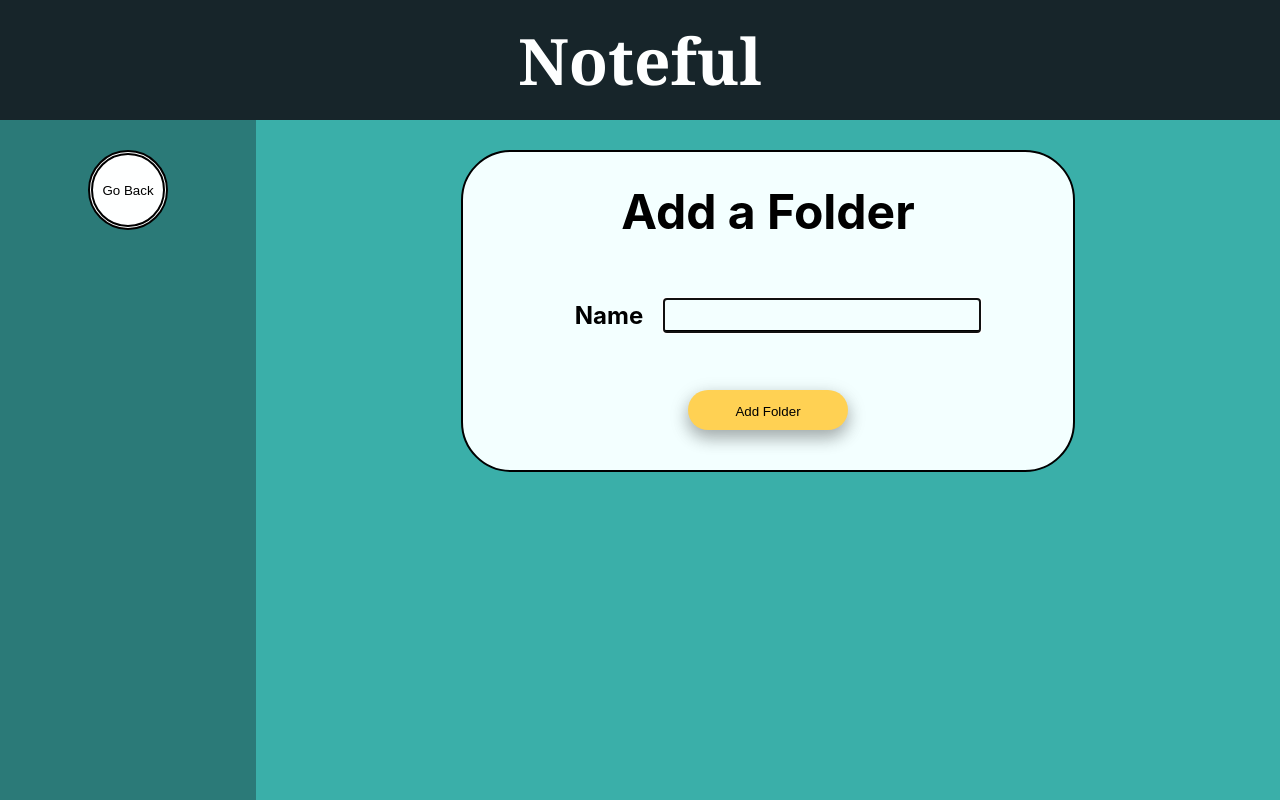
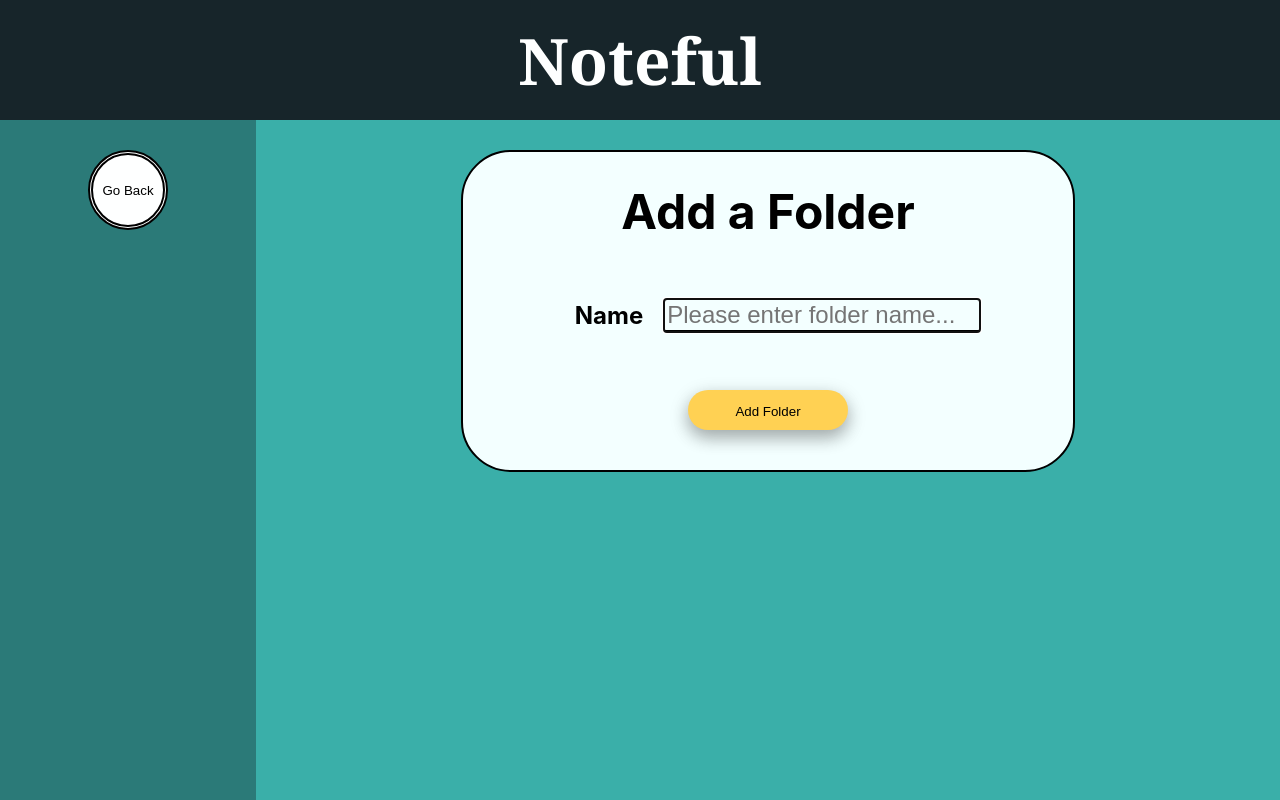
Before and after one commit to LSunny5/noteful, a React (Create React App) app: page /addFolder in a window 1280 px wide. Built offline with nearby package versions, Linux system fonts and the light colour scheme.

Commit message:
final commit before context

```diff
--- a/src/App.js
+++ b/src/App.js
@@ -35,14 +35,26 @@ class App extends React.Component {
     // getNotes;
   }
 
+
+
+
+
+
   addNote = note => {
     this.setState({ notes: [...this.state.notes, note]});
   };
 
-  addFolder = newFolder => {
+  addNewFolder = newFolder => {
+
     this.setState({folders: [...this.state.folders, newFolder]});
+    console.log('folder added')
     //this.setState({folders: this.state.folders.concat(newFolder)})
   };
+
+
+
+
+
 
 
   renderFolderRoutes() {
@@ -139,7 +151,7 @@ class App extends React.Component {
           render= {routeProps => {
             return (
               <AddFolder
-                addFolder={this.addFolder}
+                addNewFolder={this.addNewFolder}
               />
             )
           }}
--- a/src/components/AddFolder/AddFolder.js
+++ b/src/components/AddFolder/AddFolder.js
@@ -2,30 +2,18 @@ import React from 'react';
 import './AddFolder.css';
 import NoteForm from '../NoteForm/NoteForm';
 
-class AddFolder extends React.Component {
-    constructor (props) {
-        super (props);
-        this.state = {value: ''};
+//class AddFolder extends React.Component {
 
-        this.handleChange = this.handleChange.bind(this);
-        this.handleSubmit = this.handleSubmit.bind(this);
-    }
+    function AddFolder (props) {
 
-    handleChange(event) {
-        this.setState({value: event.target.value});
-    }
 
-    handleSubmit(event) {
-        event.preventDefault();
-        alert('folder name is ' + this.state.value);
-    }
+    //render() {
 
-    render() {
-        //let newFolder= NoteForm.folderName.value();
         return (
             <section className='addFolderBox'>
                 <h2>Add a Folder</h2>
                 <NoteForm
+                    onSubmit={() => props.addNewFolder(this.NoteForm.folderName.value)}
 
                 >
                     <div className='text'>
@@ -35,8 +23,9 @@ class AddFolder extends React.Component {
                         <input
                             type='text'
                             id='folderName'
-                            value={this.state.value}
-                            onChange={this.handleChange}
+
+
+                            placeholder="Please enter folder name..."
                             autoFocus
                         />
                     </div>
@@ -45,14 +34,14 @@ class AddFolder extends React.Component {
                         <button
                             type='submit'
                             className="submitButton"
-                        >
-                            Add Folder
+                    >
+                        Add Folder
                         </button>
                     </div>
                 </NoteForm>
             </section>
         )
-    }
+  //  }
 }
 
 export default AddFolder
--- a/src/components/AddNote/AddNote.css
+++ b/src/components/AddNote/AddNote.css
@@ -40,12 +40,3 @@
     background: white;
     color: black;
 }
-
-
-#chooseFolder:disabled {
-
-
-
-
-color: gray;
-}
```
